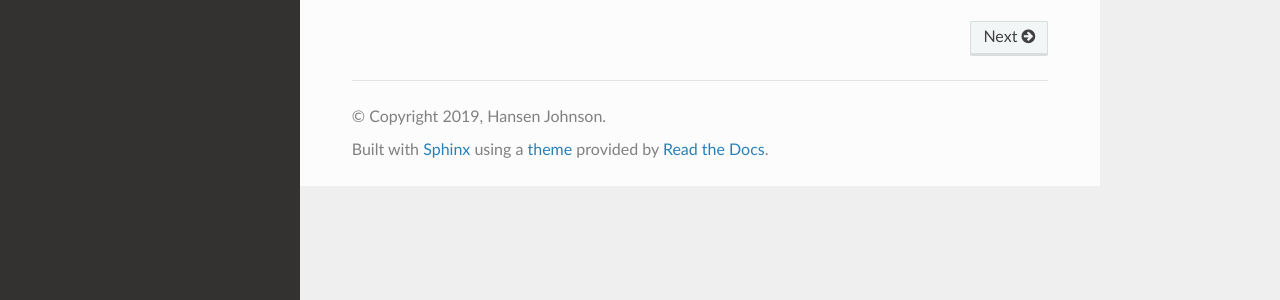
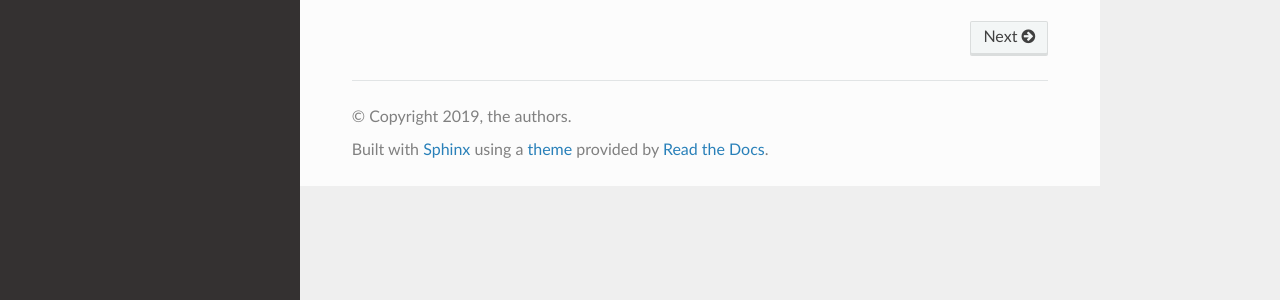
Before and after one commit to hansenjohnson/intro-acoustics, a Sphinx documentation site: the page built from docs/index.rst, in a window 1280 px wide. Shown: the part 283-583 px from the top of the page. Built offline with Sphinx 7.4.7 and the Read the Docs theme 2.0.0, drawn with Linux system fonts in a browser that asks for light colours.

Commit message:
update authors

```diff
--- a/docs/conf.py
+++ b/docs/conf.py
@@ -20,8 +20,8 @@
 # -- Project information -----------------------------------------------------
 
 project = 'Introduction to Acoustics'
-copyright = '2019, Hansen Johnson'
-author = 'Hansen Johnson'
+copyright = '2019, the authors'
+author = 'Youenn Jezequel, \\ Dr. Gaëtan Richard, \\ Hansen Johnson, \\ Dr. Julien Bonnel'
 
 # The short X.Y version
 version = ''
@@ -134,7 +134,7 @@
 #  author, documentclass [howto, manual, or own class]).
 latex_documents = [
     (master_doc, 'intro-acoustics.tex', 'Introduction to Acoustics',
-     'Hansen Johnson', 'manual'),
+     'Youenn Jezequel, \\ Dr. Gaëtan Richard, \\ Hansen Johnson, \\ Dr. Julien Bonnel', 'manual'),
 ]
 
 
```
